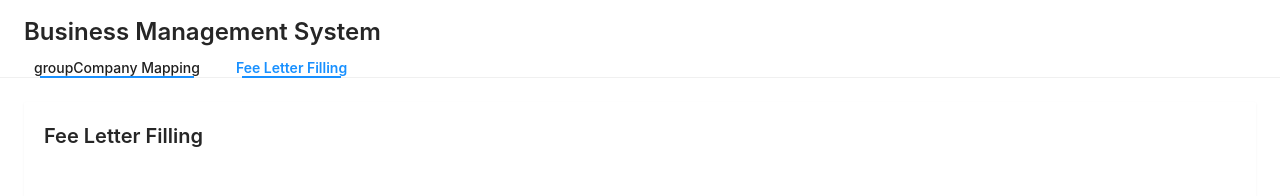
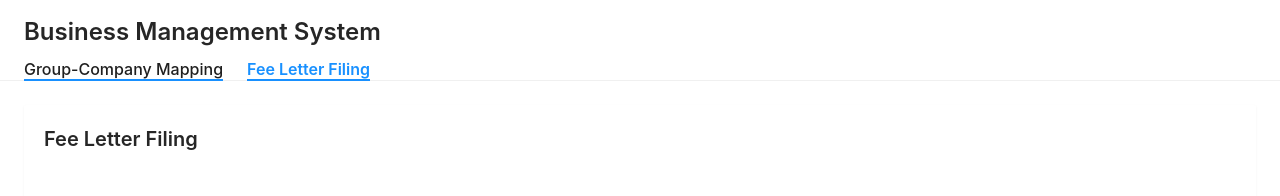
Before and after one commit to Sharonlyl/TableAccountReact, a React app: page /feeLetter in a window 1280 px wide. Shown: the top 196 px of the page. Built offline with nearby package versions, Linux system fonts and the light colour scheme; no server answers.

Commit message:
change layout  style and fix words

```diff
--- a/src/containers/FeeLetterUpload/FeeLetterUpload.jsx
+++ b/src/containers/FeeLetterUpload/FeeLetterUpload.jsx
@@ -49,7 +49,7 @@ const FeeLetterUploadContent = () => {
 
 const FeeLetterUpload = () => {
   return (
-    <AppLayout title="Fee Letter Filling">
+    <AppLayout title="Fee Letter Filing">
       <FeeLetterUploadContent />
     </AppLayout>
   );
--- a/src/containers/GroupCompany/components/Layout.jsx
+++ b/src/containers/GroupCompany/components/Layout.jsx
@@ -20,11 +20,11 @@ const AppMenu = () => {
   const menuItems = [
     {
       key: 'groupCompany',
-      label: <Link to="/groupCompany">groupCompany Mapping</Link>
+      label: <Link to="/groupCompany">Group-Company Mapping</Link>
     },
     {
       key: 'feeLetter',
-      label: <Link to="/feeLetter">Fee Letter Filling</Link>
+      label: <Link to="/feeLetter">Fee Letter Filing</Link>
     }
   ];
 
@@ -35,6 +35,10 @@ const AppMenu = () => {
       defaultSelectedKeys={['groupCompany']}
       className="app-menu"
       items={menuItems}
+      style={{
+        fontSize: '16px',
+        fontWeight: 'medium'
+      }}
     />
   );
 };
--- a/src/containers/GroupCompany/styles/Layout.css
+++ b/src/containers/GroupCompany/styles/Layout.css
@@ -36,7 +36,7 @@
   margin-left: 0;
   margin-top: 8px;
   width: 100%;
-  font-size: 14px;
+  line-height: 46px;  /* 增加行高以适应更大的字体 */
 }
 
 .app-title {
@@ -75,8 +75,8 @@
 
 /* 菜单项样式 - 使其看起来像标签页 */
 .app-menu .ant-menu-item {
-  margin: 0 16px 0 0 !important;
-  padding: 0 10px !important;
+  margin: 0 24px 0 0 !important; /* 增加间距 */
+  padding: 0 0 !important; /* 移除内边距以保持下划线与文字等宽 */
   font-weight: 500;
   transition: all 0.3s;
 }
@@ -192,6 +192,7 @@
 /* 确保菜单项的高亮颜色一致 */
 .ant-menu-item-selected a {
   color: #1890ff !important;
+  font-weight: 600; /* 选中时加粗 */
 }
 
 .ant-menu-item:hover a {
@@ -201,12 +202,22 @@
 /* 水平菜单项样式 - 标签页效果 */
 .ant-menu-horizontal > .ant-menu-item::after,
 .ant-menu-horizontal > .ant-menu-submenu::after {
+  position: absolute;
+  left: 0 !important;
+  right: 0 !important;
+  width: 100% !important;
   border-bottom: 2px solid #1890ff !important;
   bottom: 0 !important;
+  transform: none !important;
 }
 
 .ant-menu-horizontal > .ant-menu-item-selected::after,
 .ant-menu-horizontal > .ant-menu-submenu-selected::after {
+  position: absolute;
+  left: 0 !important;
+  right: 0 !important;
+  width: 100% !important;
   border-bottom: 2px solid #1890ff !important;
   bottom: 0 !important;
+  transform: none !important;
 }
```
